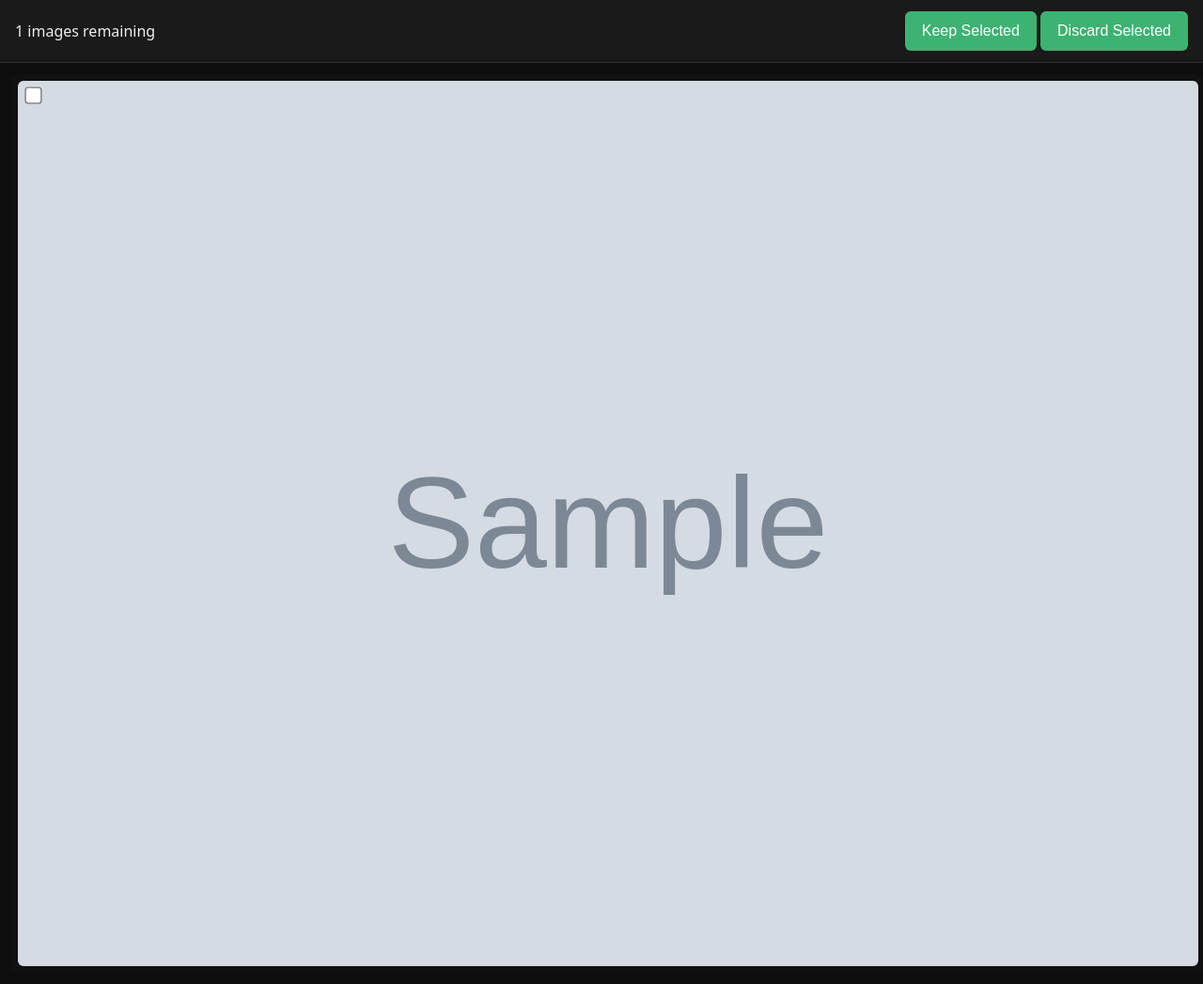
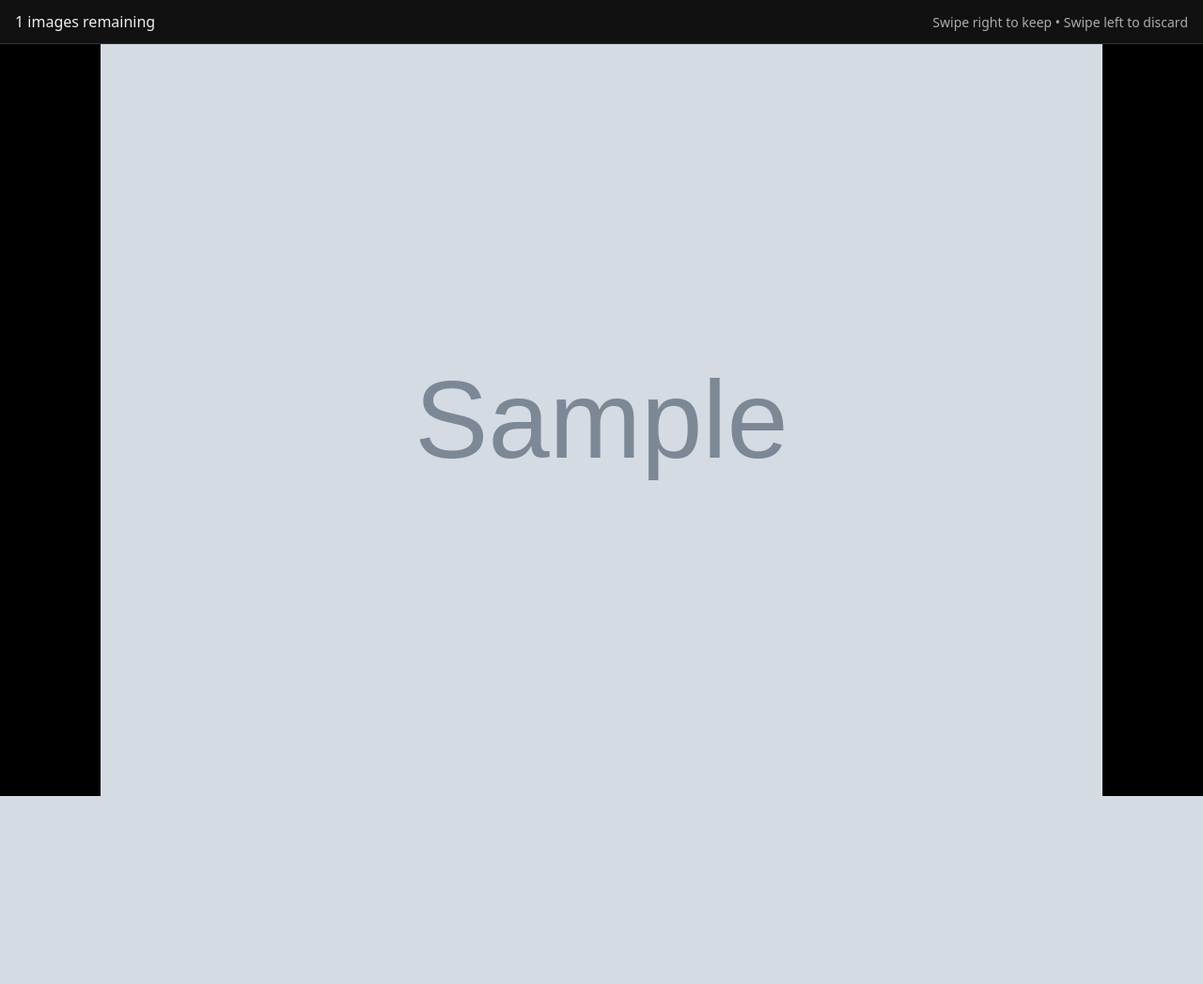
Before and after one commit to mightytester/TheKeeper, a Flask app: template templates/index.html in a window 1280 px wide. Shown: the whole page at 94% size. After the commit the page ends 847 px from the top, so only its background shows below. Run offline with Flask 2, Linux system fonts and the light colour scheme; the template is opened without the code that fills it: most values are stand-ins (such as "Sample title", 1, 10 or a date in 2020); grey boxes marked "Sample" are stand-in pictures.

Commit message:
Enhance image review interface with swipe functionality and improved styling

```diff
--- a/templates/index.html
+++ b/templates/index.html
@@ -19,7 +19,6 @@
         .toolbar {
             position: sticky;
             top: 0;
-            background: #1a1a1a;
             padding: 12px 16px;
             display: flex;
             justify-content: space-between;
@@ -28,6 +27,8 @@
             gap: 8px;
             border-bottom: 1px solid #333;
             z-index: 10;
+            backdrop-filter: blur(10px);
+            background: rgba(20,20,20,0.6);
         }
 
         button {
@@ -45,28 +46,28 @@
             background: #2e8b57;
         }
 
-        /* Single-column grid */
+        /* Single-column card stack */
         .grid {
-            display: grid;
-            gap: 12px;
-            padding: 12px;
-            grid-template-columns: 1fr;
-            /* 1 image per row */
+            display: flex;
+            flex-direction: column;
+            padding: 0;
         }
 
-        /* Each tile */
+        /* Each card fills viewport */
         .item {
             position: relative;
-            background: #111;
-            border: 3px solid transparent;
-            border-radius: 8px;
-            padding: 4px;
-            cursor: pointer;
+            background: #000;
+            border: none;
+            border-radius: 0;
+            padding: 0;
+            cursor: grab;
             display: flex;
             align-items: center;
             justify-content: center;
             width: 100%;
+            height: 100vh;
             overflow: hidden;
+            touch-action: pan-y;
         }
 
         /* Selected border */
@@ -74,25 +75,54 @@
             border-color: #3cb371;
         }
 
-        /* Image fills width, keeps aspect ratio */
+        .item.swipe-right {
+            border-color: #3cb371;
+            background: rgba(60, 179, 113, 0.15);
+        }
+
+        .item.swipe-left {
+            border-color: #e74c3c;
+            background: rgba(231, 76, 60, 0.15);
+        }
+
+        .swipe-hint {
+            position: absolute;
+            top: 50%;
+            transform: translateY(-50%);
+            font-size: 28px;
+            font-weight: bold;
+            opacity: 0;
+            pointer-events: none;
+            text-shadow: 0 0 20px rgba(0,0,0,0.8);
+            letter-spacing: 2px;
+        }
+
+        .hint-keep {
+            left: 24px;
+            top: 24px;
+            transform: none;
+            font-size: 24px;
+        }
+
+        .hint-discard {
+            right: 24px;
+            top: 24px;
+            transform: none;
+            font-size: 24px;
+        }
+
+        /* Image fills full viewport */
         .item img {
             width: 100%;
-            height: auto;
-            /* important: keeps full vertical */
+            height: 100%;
             object-fit: contain;
-            /* no cropping */
-            border-radius: 6px;
             display: block;
             background: #000;
         }
 
-        /* Checkbox overlay */
+        /* Hide checkbox visually */
         .checkbox {
-            position: absolute;
-            top: 10px;
-            left: 10px;
-            transform: scale(1.4);
-            z-index: 1;
+            display: none;
         }
 
         /* Optional: increase gap on larger screens */
@@ -117,13 +147,8 @@
         <!-- Toolbar with two buttons -->
         <div class="toolbar">
             <div>{{ images|length }} images remaining</div>
-            <div>
-                <button type="submit" name="action" value="keep_selected">
-                    Keep Selected
-                </button>
-                <button type="submit" name="action" value="discard_selected">
-                    Discard Selected
-                </button>
+            <div style="opacity:0.7;font-size:14px">
+                Swipe right to keep • Swipe left to discard
             </div>
         </div>
 
@@ -132,6 +157,8 @@
             {% for img in images %}
             <div class="item" data-name="{{ img }}">
                 <input class="checkbox" type="checkbox" name="selected" value="{{ img }}">
+                <span class="swipe-hint hint-keep">KEEP</span>
+                <span class="swipe-hint hint-discard">DISCARD</span>
                 <img src="{{ url_for('serve_image', filename=img) }}" loading="lazy">
             </div>
             {% endfor %}
@@ -143,7 +170,80 @@
     <script>
         document.querySelectorAll(".item").forEach(item => {
             const checkbox = item.querySelector("input");
+            const keepHint = item.querySelector(".hint-keep");
+            const discardHint = item.querySelector(".hint-discard");
 
+            let startX = 0;
+            let currentX = 0;
+            let dragging = false;
+
+            item.addEventListener("touchstart", e => {
+                startX = e.touches[0].clientX;
+                dragging = true;
+            }, { passive: true });
+
+            item.addEventListener("touchmove", e => {
+                if (!dragging) return;
+                currentX = e.touches[0].clientX - startX;
+
+                item.style.transform = `translateX(${currentX}px)`;
+
+                if (currentX > 60) {
+                    keepHint.style.opacity = 1;
+                    discardHint.style.opacity = 0;
+                } else if (currentX < -60) {
+                    discardHint.style.opacity = 1;
+                    keepHint.style.opacity = 0;
+                } else {
+                    keepHint.style.opacity = 0;
+                    discardHint.style.opacity = 0;
+                }
+            }, { passive: true });
+
+            item.addEventListener("touchend", () => {
+                dragging = false;
+                item.style.transform = "";
+                keepHint.style.opacity = 0;
+                discardHint.style.opacity = 0;
+
+                if (currentX > 100) {
+                    checkbox.checked = true;
+                    item.classList.add("swipe-right");
+                    item.classList.remove("swipe-left");
+
+                    // Haptic feedback (Keep)
+                    if (navigator.vibrate) {
+                        navigator.vibrate(30);
+                    }
+
+                } else if (currentX < -100) {
+                    checkbox.checked = false;
+                    item.classList.add("swipe-left");
+                    item.classList.remove("swipe-right");
+
+                    // Haptic feedback (Discard)
+                    if (navigator.vibrate) {
+                        navigator.vibrate([20, 30, 20]);
+                    }
+                }
+
+                if (Math.abs(currentX) > 100) {
+                    item.style.transition = "transform 0.25s ease-out, opacity 0.25s";
+                    item.style.opacity = "0";
+
+                    setTimeout(() => {
+                        item.remove();
+                        const next = document.querySelector(".item");
+                        if (next) {
+                            next.scrollIntoView({ behavior: "instant" });
+                        }
+                    }, 250);
+                }
+
+                currentX = 0;
+            });
+
+            // Fallback tap selection (desktop / accessibility)
             item.addEventListener("click", e => {
                 if (e.target.tagName !== "INPUT") {
                     checkbox.checked = !checkbox.checked;
```
